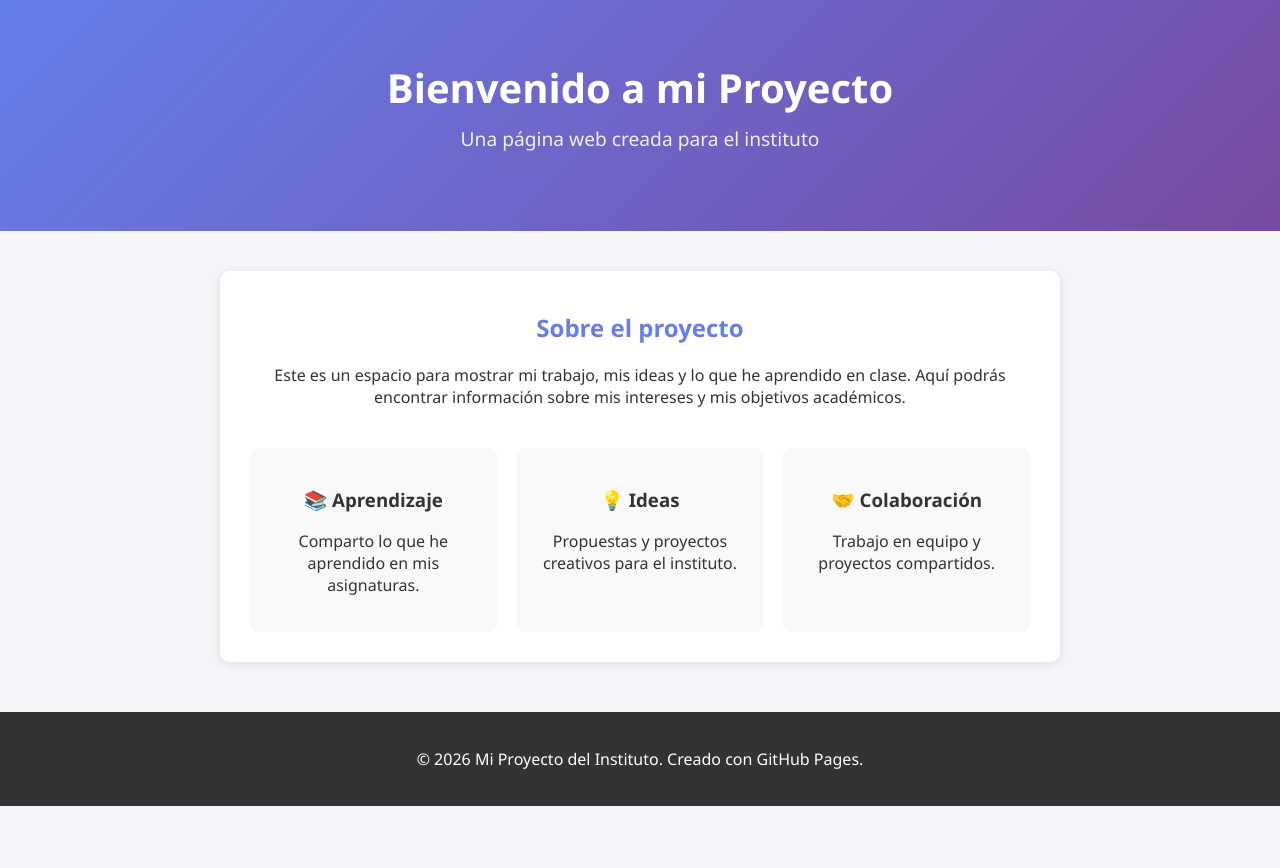
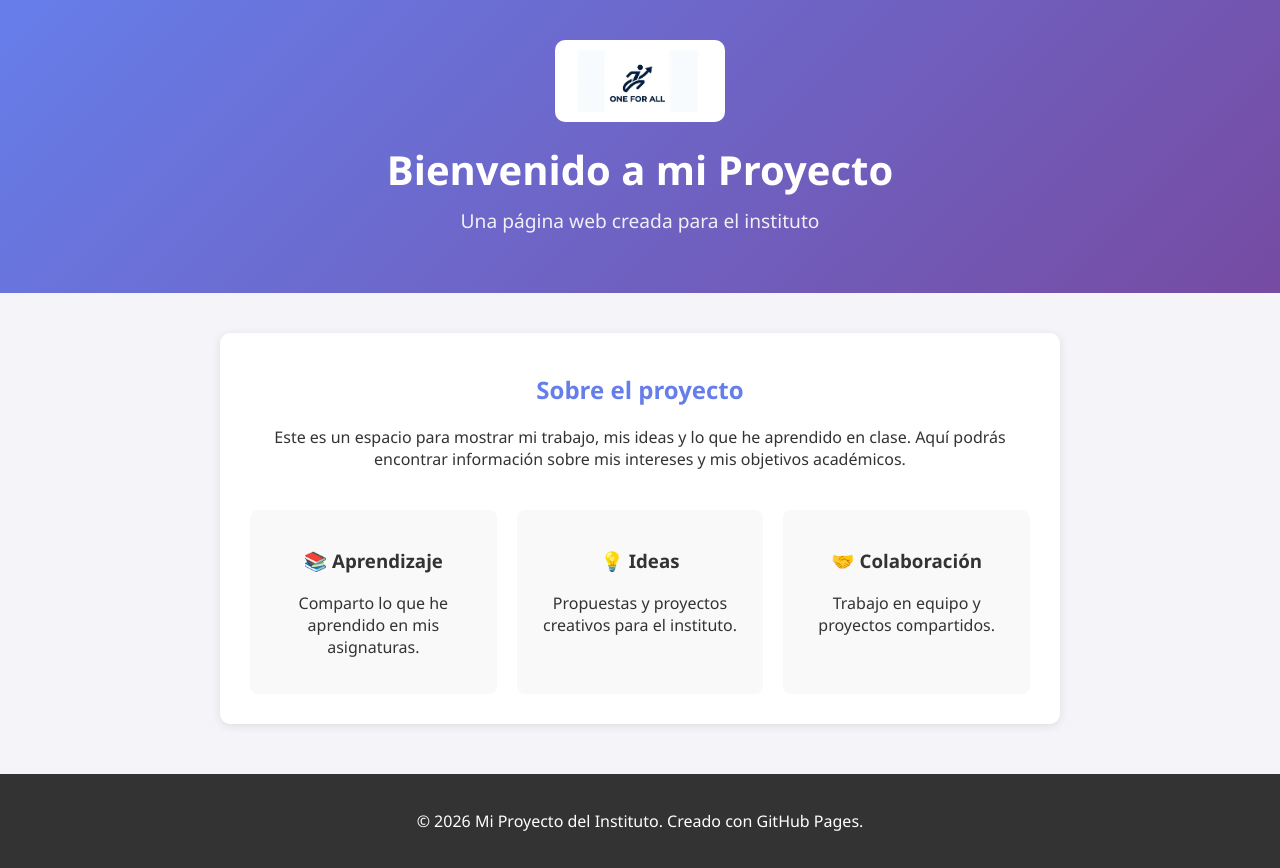
Before and after one commit to proyectfinal12-wq/OneForAll, a plain HTML site: page index.html in a window 1280 px wide. Before the commit the page ends 806 px from the top, so only its background shows below. Drawn offline with Linux system fonts and the light colour scheme.

Commit message:
Update index.html

```diff
--- a/index.html
+++ b/index.html
@@ -16,7 +16,20 @@
         header {
             background: linear-gradient(135deg, #667eea, #764ba2);
             color: white;
-            padding: 60px 20px;
+            padding: 40px 20px;
+            display: flex;
+            flex-direction: column;
+            align-items: center;
+            justify-content: center;
+        }
+        /* Estilos para el logo */
+        .logo {
+            max-width: 150px; /* Tamaño del logo */
+            height: auto;
+            background-color: white; /* Fondo blanco para que resalte */
+            padding: 10px;
+            border-radius: 10px;
+            margin-bottom: 20px;
         }
         header h1 {
             font-size: 2.5rem;
@@ -62,6 +75,9 @@
 </head>
 <body>
     <header>
+        <!-- Aquí va el logo -->
+        <img src="ofa.jpg" alt="Logo del Instituto" class="logo">
+
         <h1>Bienvenido a mi Proyecto</h1>
         <p>Una página web creada para el instituto</p>
     </header>
```
